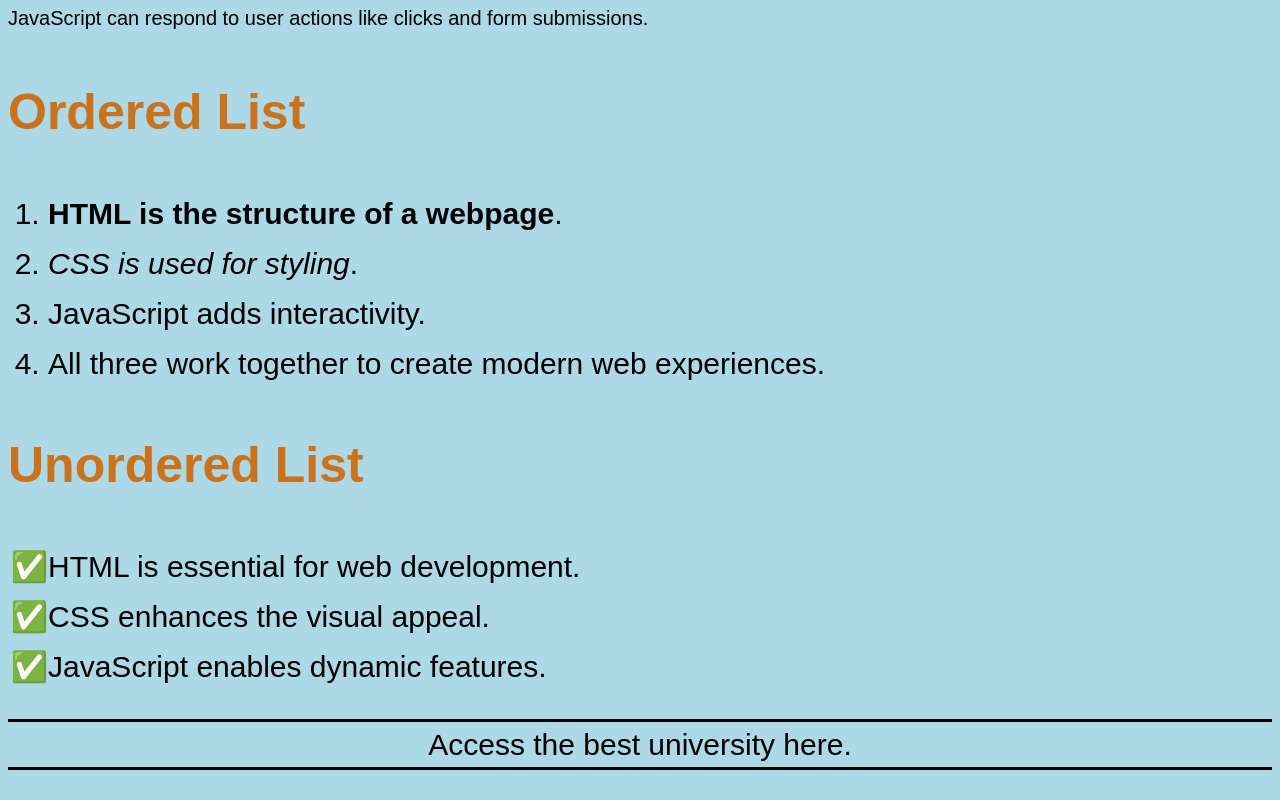
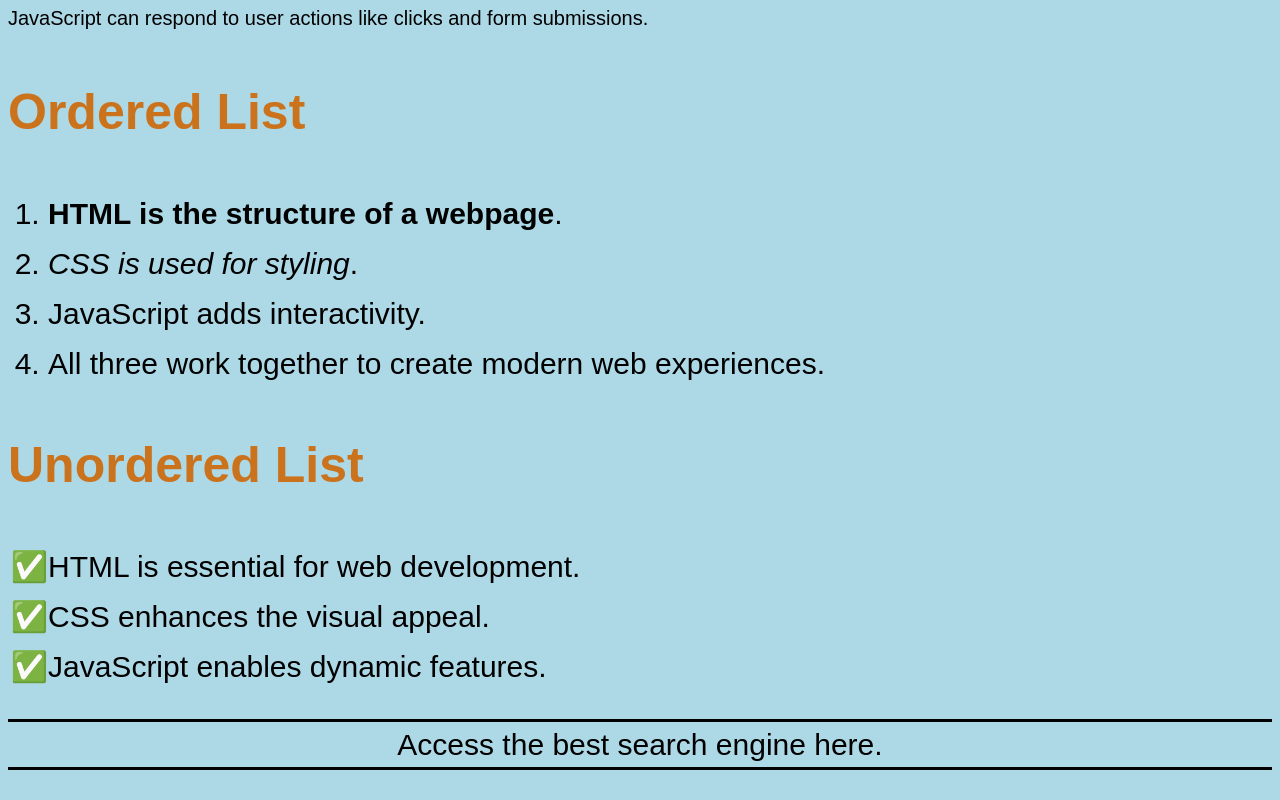
Before and after one commit to garg-manav/html-css-projects, a plain HTML site: page index.html in a window 1280 px wide. Shown: the part 1245-2045 px from the top of the page. Drawn offline with Linux system fonts and the light colour scheme.

Commit message:
Update index.html

```diff
--- a/index.html
+++ b/index.html
@@ -47,6 +47,6 @@
             <li>CSS enhances the visual appeal.</li>
             <li>JavaScript enables dynamic features.</li>
         </ul>
-    <p style=" text-align: center; font-size: 30px; border-block: 3px solid #000;"><a href="https://ipusenpai.in" style="color: #000;  text-decoration: none;">Access the best university here</a>.</p> <!-- Anchor tag to link to an external page, inline css is limited to specific elements -->
+    <p style=" text-align: center; font-size: 30px; border-block: 3px solid #000;"><a href="https://google.com" style="color: #000;  text-decoration: none;">Access the best search engine here</a>.</p> <!-- Anchor tag to link to an external page, inline css is limited to specific elements -->
     </body>
 </html>
```
